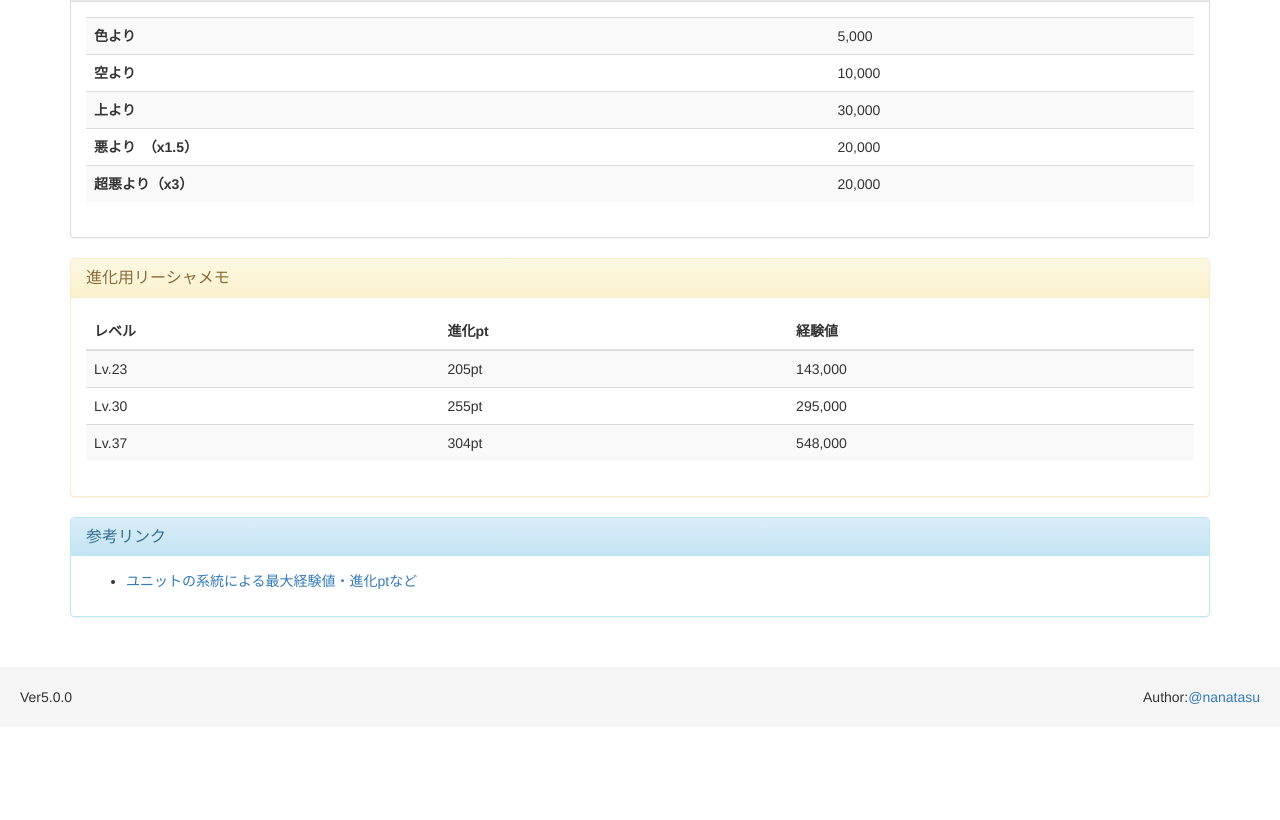
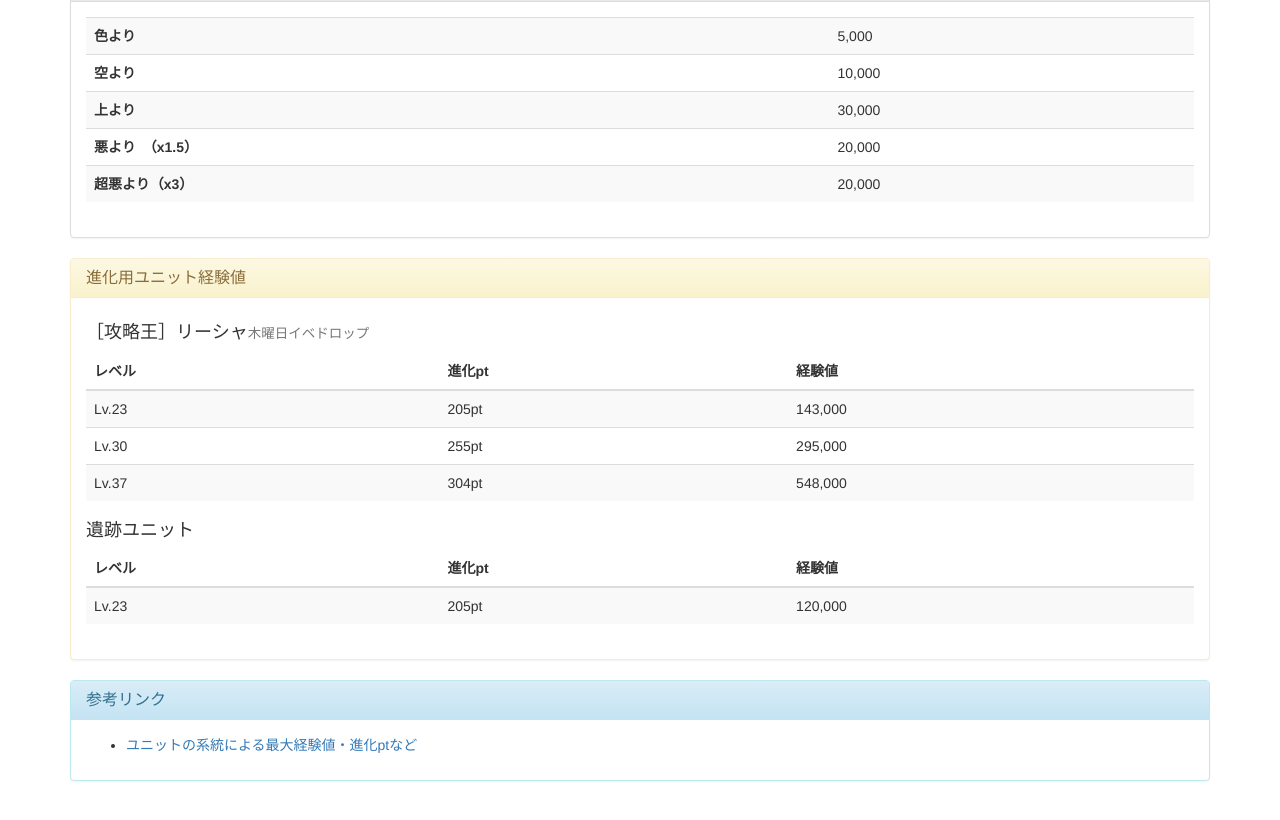
Before and after one commit to nanatasu/rtdtools, a plain HTML site: page index.html in a window 1280 px wide. Shown: the part 504-1324 px from the top of the page. Before the commit the page ends 1231 px from the top, so only its background shows below. Drawn offline with nearby package versions, Linux system fonts and the light colour scheme.

Commit message:
Update index.html

```diff
--- a/index.html
+++ b/index.html
@@ -148,11 +148,12 @@
         </div>
       </div>
 
-      <div class="panel panel-warning">
+     <div class="panel panel-warning">
         <div class="panel-heading">
-          <h3 class="panel-title">進化用リーシャメモ</h3>
+          <h3 class="panel-title">進化用ユニット経験値</h3>
         </div>
         <div class="panel-body">
+          <h4>［攻略王］リーシャ<small>木曜日イベドロップ</small></h4>
           <table class="table table-striped">
             <thead>
               <tr>
@@ -179,9 +180,26 @@
               </tr>
             </tbody>
           </table>
+          <h4>遺跡ユニット</h4>
+          <table class="table table-striped">
+            <thead>
+              <tr>
+                <th>レベル</th>
+                <th>進化pt</th>
+                <th>経験値</th>
+              </tr>
+            </thead>
+            <tbody>
+              <tr>
+                <td>Lv.23</td>
+                <td>205pt</td>
+                <td>120,000</td>
+              </tr>
+              <tr>
+            </tbody>
+          </table>
         </div>
       </div>
-
 
       <div class="panel panel-info">
         <div class="panel-heading">
```
